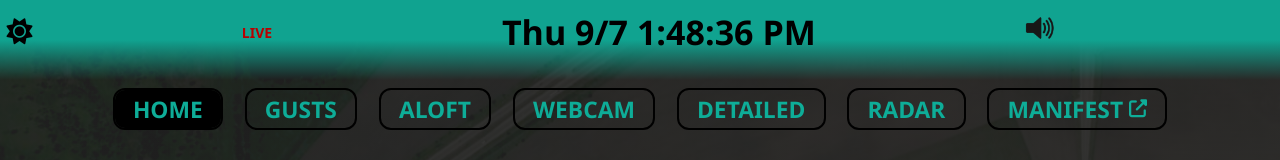
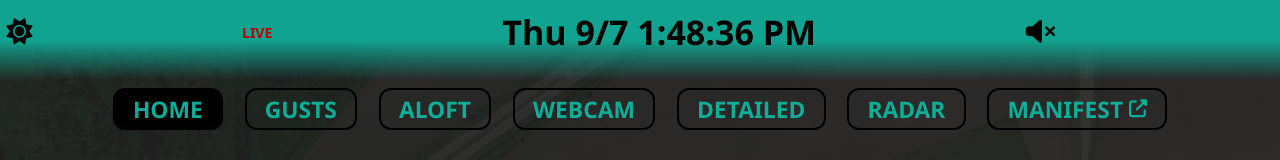
Before and after one commit to RyanFullStack/csc-weather-app, a React (Create React App) app in the folder frontend/: page / in a window 1280 px wide. Shown: the top 160 px of the page. Built offline with nearby package versions, Linux system fonts and the light colour scheme; no server answers.

Commit message:
Live Audio Embedded

```diff
--- a/frontend/src/components/header.js
+++ b/frontend/src/components/header.js
@@ -1,10 +1,24 @@
+import { useRef, useState } from 'react';
 import GetCst from './time'
 import CurrentTemp from './temp';
 import Theme from './theme';
 import LiveStatus from './livestatus';
-import audio from '../images/audio.png'
+
 
 function Header() {
+    const audioRef = useRef(null);
+    const [audio, setAudio] = useState('fa-solid fa-volume-xmark')
+
+    const playpause = () => {
+        if (audioRef.current.paused) {
+        audioRef.current.load()
+        audioRef.current.play()
+        setAudio('fa-solid fa-volume-high')
+        } else {
+            audioRef.current.pause()
+        setAudio('fa-solid fa-volume-xmark')
+        }
+    }
 
     return (
         <>
@@ -18,7 +32,8 @@ function Header() {
                 <GetCst />
             </div>
             <div className="temp-logos">
-                <a href='http://audio.skydivecsc.com/' target='_blank' rel='noreferrer'><img src={audio} alt='audio' /></a>
+                <i className={audio} onClick={playpause} title='CLICK ME!'/>
+                <audio src='http://audio-live.skydivecsc.com:8000/audio' type='audio/mpeg' ref={audioRef}/>
             </div>
             <div className='tempContainer'>
                 <CurrentTemp />
```
Also changed, not shown: frontend/src/images/audio.png (deleted).
